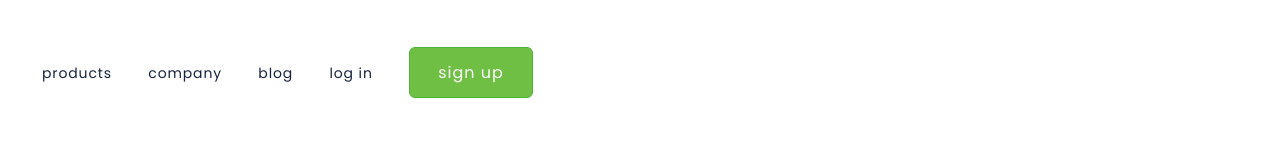
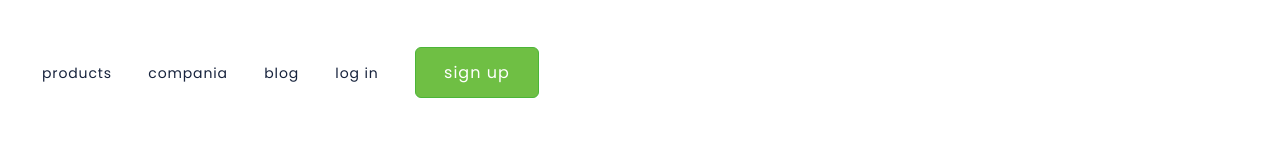
Before and after one commit to Rleite32/Wide-coverage-location, a plain HTML site: page index.html in a window 1280 px wide. Shown: the top 160 px of the page. Drawn offline with Linux system fonts and the light colour scheme.

Commit message:
alteração em um dos links do header

```diff
--- a/index.html
+++ b/index.html
@@ -14,7 +14,7 @@
 <body>
     <header>
         <a class="link-header">products</a>
-        <a class="link-header">company</a>
+        <a class="link-header">compania</a>
         <a class="link-header">blog</a>
         <a class="link-header">log in</a>
         <button class="button-header">sign up</button>
```
